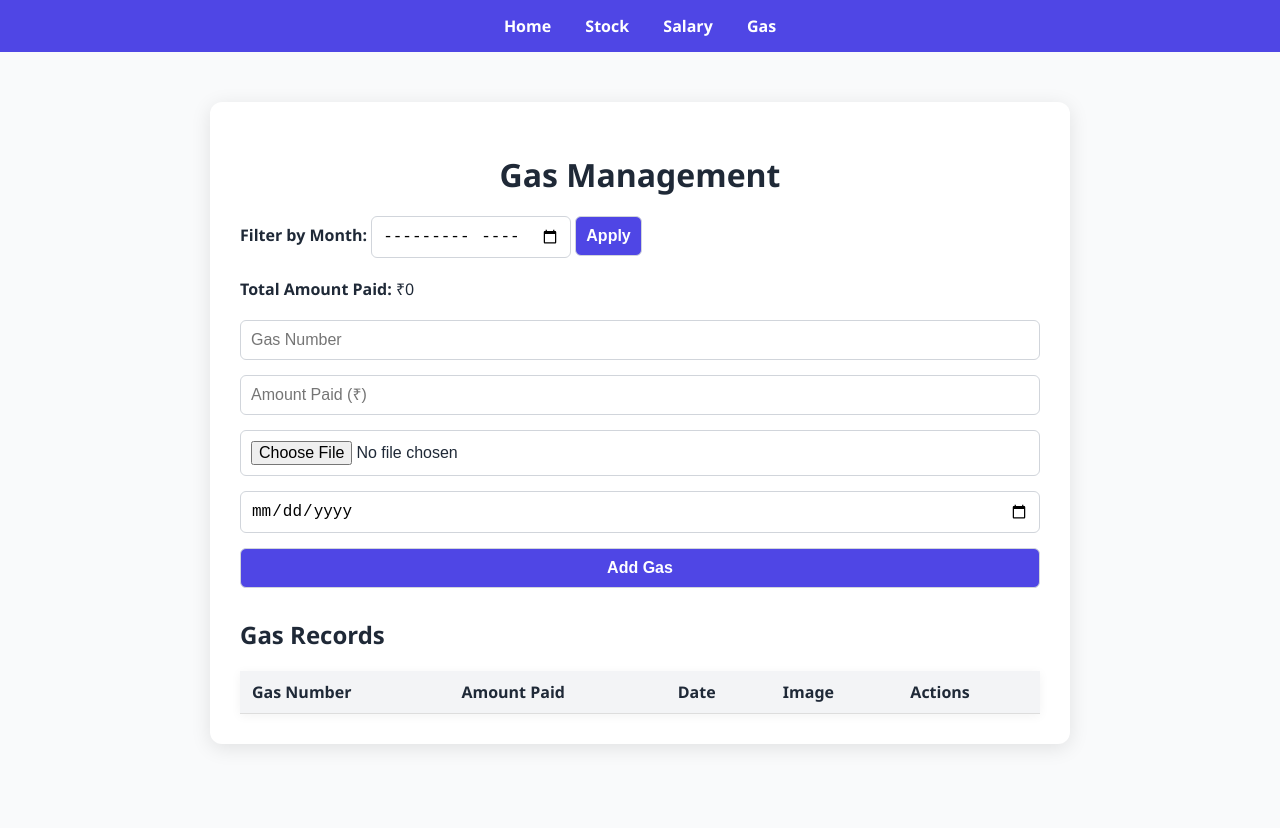
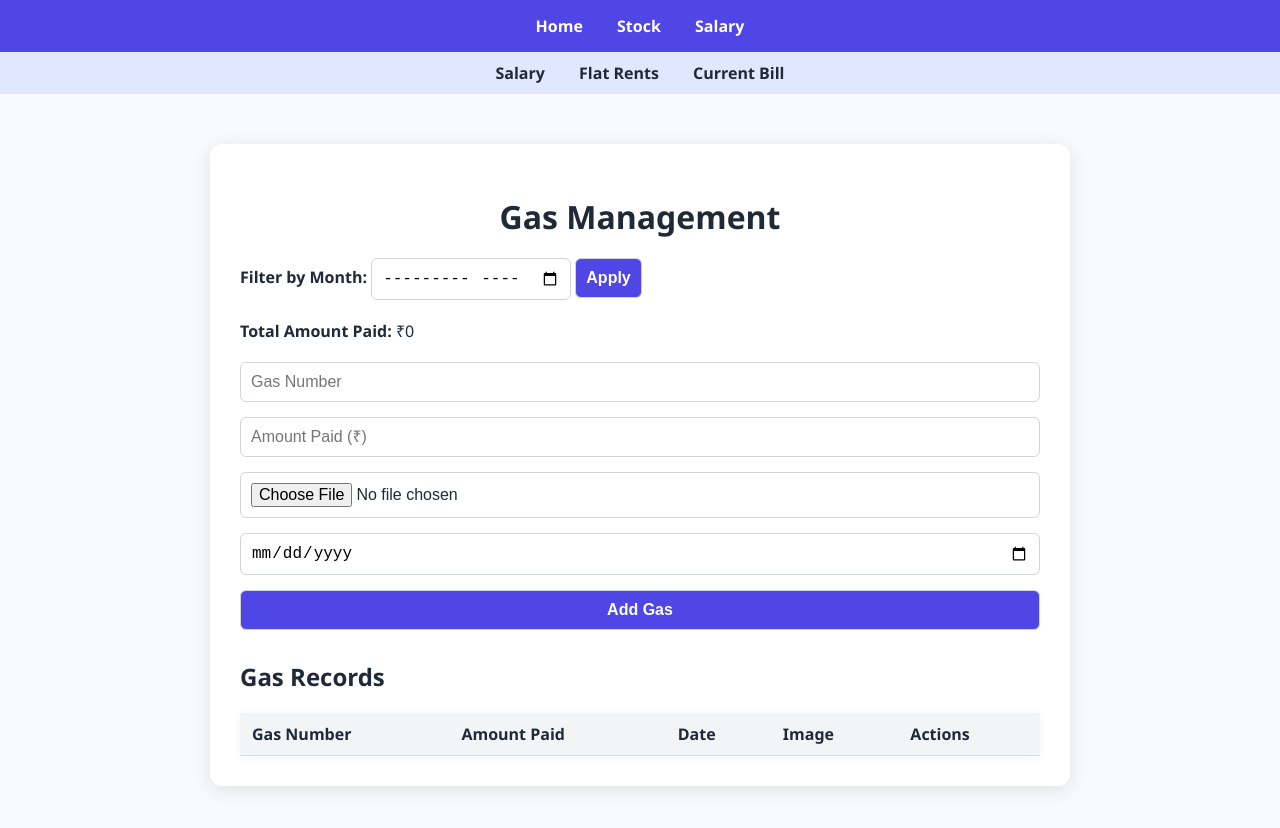
Before and after one commit to kranthisrinivas/hotel, a plain HTML site: page gas.html in a window 1280 px wide. Before the commit the page ends 800 px from the top, so only its background shows below. Drawn offline with Linux system fonts and the light colour scheme; no server answers.

Commit message:
gas.html

```diff
--- a/gas.html
+++ b/gas.html
@@ -27,7 +27,13 @@
   <a href="index.html" style="color: white; text-decoration: none; margin: 0 15px; font-weight: bold;">Home</a>
   <a href="stock.html" style="color: white; text-decoration: none; margin: 0 15px; font-weight: bold;">Stock</a>
   <a href="salary.html" style="color: white; text-decoration: none; margin: 0 15px; font-weight: bold;">Salary</a>
-  <a href="gas.html" style="color: white; text-decoration: none; margin: 0 15px; font-weight: bold;">Gas</a>
+</nav>
+
+  <!-- Sub-navigation for Salary section -->
+<nav style="background-color: #e0e7ff; padding: 10px; text-align: center;">
+  <a href="stock.html" style="color: #1f2937; text-decoration: none; margin: 0 15px; font-weight: bold;">Salary</a>
+  <a href="Groceries.html" style="color: #1f2937; text-decoration: none; margin: 0 15px; font-weight: bold;">Flat Rents</a>
+  <a href="gas.html" style="color: #1f2937; text-decoration: none; margin: 0 15px; font-weight: bold;">Current Bill</a>
 </nav>
 
 <div class="container">
```
